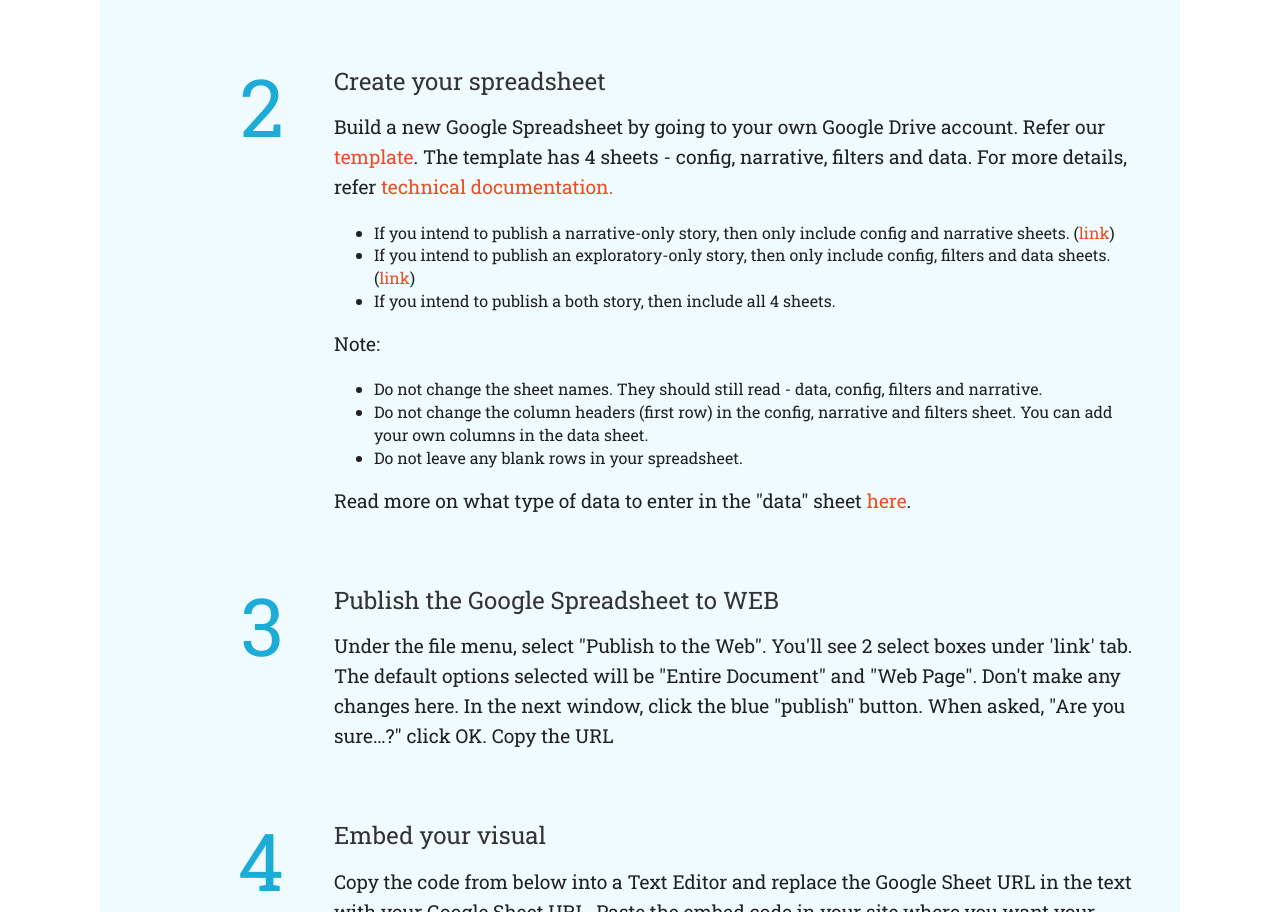
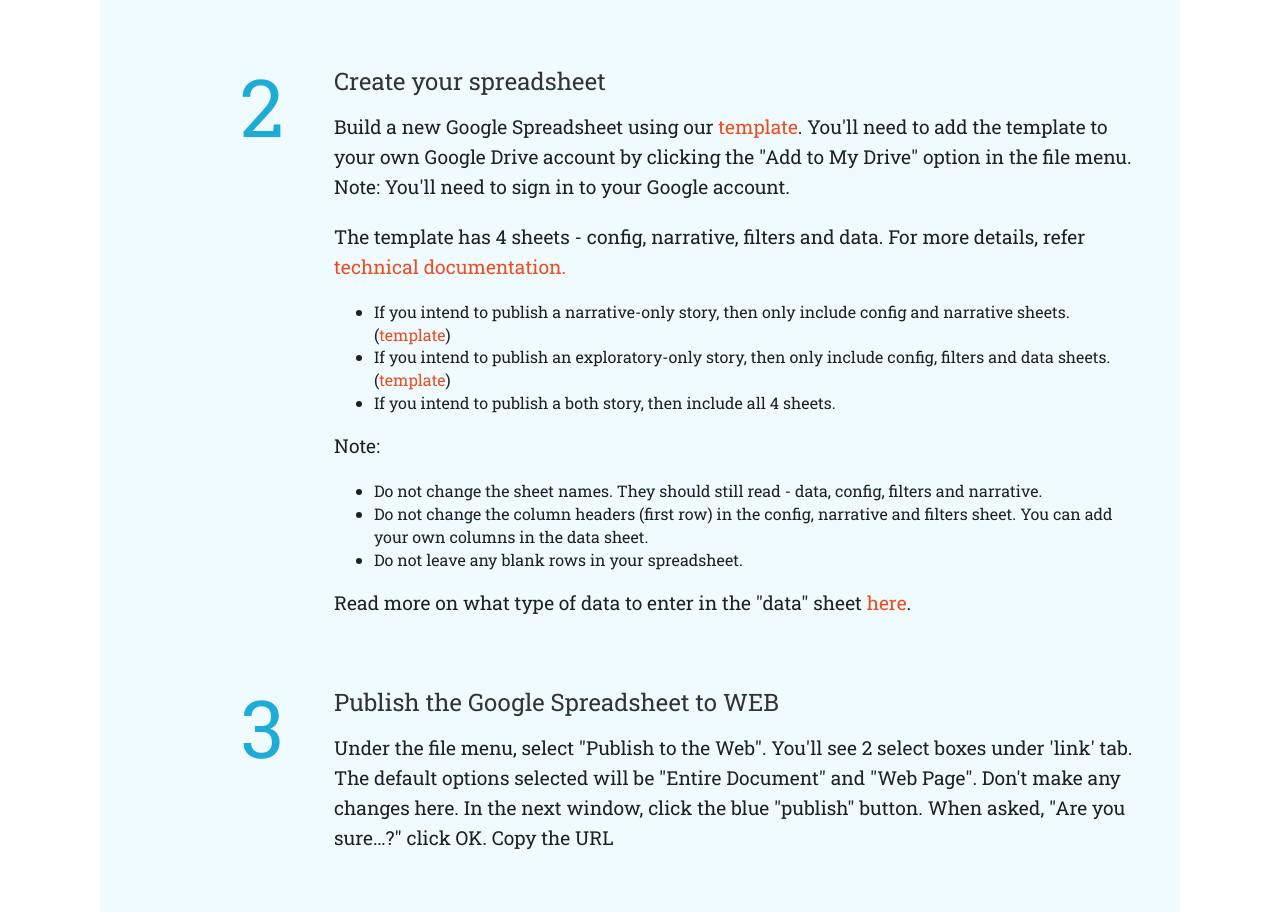
Before and after one commit to sergiospagnuolo/dotmat, a plain HTML site: page index.html in a window 1280 px wide. Shown: the part 1229-2141 px from the top of the page. Drawn offline with nearby package versions, Linux system fonts and the light colour scheme; a script that the page names is missing.

Commit message:
Fixes use this template link

```diff
--- a/index.html
+++ b/index.html
@@ -124,11 +124,12 @@
             <div class="step-text-title">
               Create your spreadsheet
             </div>
-            <p>Build a new Google Spreadsheet by going to your own Google Drive account. Refer our <a href='https://docs.google.com/spreadsheets/d/1H28b3a-XhZH8Vjac6pJ9WM95yCBAdpVTCqN80KWpFZE/pubhtml' target='blank'>template</a>. The template has 4 sheets - config, narrative, filters and data. For more details, refer <a href='https://github.com/pykih/dotmat/wiki/Configuration-Parameters' target='blank'>technical documentation.</a></p>
+            <p>Build a new Google Spreadsheet using our <a href='https://docs.google.com/spreadsheets/d/1bWSyigkPU_c1XwC9g6vI7czyQKO7pmWKqUOojIkb5rM/edit?ts=58a1b229#gid=1392655604' target='blank'>template</a>. You'll need to add the template to your own Google Drive account by clicking the "Add to My Drive" option in the file menu. </br> Note: You'll need to sign in to your Google account.</p>
+            <p>The template has 4 sheets - config, narrative, filters and data. For more details, refer <a href='https://github.com/pykih/dotmat/wiki/Configuration-Parameters' target='blank'>technical documentation.</a></p>
               <p>
               <ul>
-                <li>If you intend to publish a narrative-only story, then only include config and narrative sheets. (<a href='https://docs.google.com/spreadsheets/d/1kquYJKhEESTKZerEPwyk_HfUCswOMV6RFh2J2ouXsSM/pubhtml' target='blank'>link</a>)</li>
-                <li>If you intend to publish an exploratory-only story, then only include config, filters and data sheets. (<a href='https://docs.google.com/spreadsheets/d/13NBIEAbrKzK7PDe84MEVnVL3gYzREpHQKzJzA08k114/pubhtml' target='blank'>link</a>)</li>
+                <li>If you intend to publish a narrative-only story, then only include config and narrative sheets. (<a href='https://docs.google.com/spreadsheets/d/1kquYJKhEESTKZerEPwyk_HfUCswOMV6RFh2J2ouXsSM/edit#gid=0' target='blank'>template</a>)</li>
+                <li>If you intend to publish an exploratory-only story, then only include config, filters and data sheets. (<a href='https://docs.google.com/spreadsheets/d/13NBIEAbrKzK7PDe84MEVnVL3gYzREpHQKzJzA08k114/edit?ts=58a1bcad#gid=167492542' target='blank'>template</a>)</li>
                 <li>If you intend to publish a both story, then include all 4 sheets.</li>
               </ul>
               <p>Note:</p>
```
